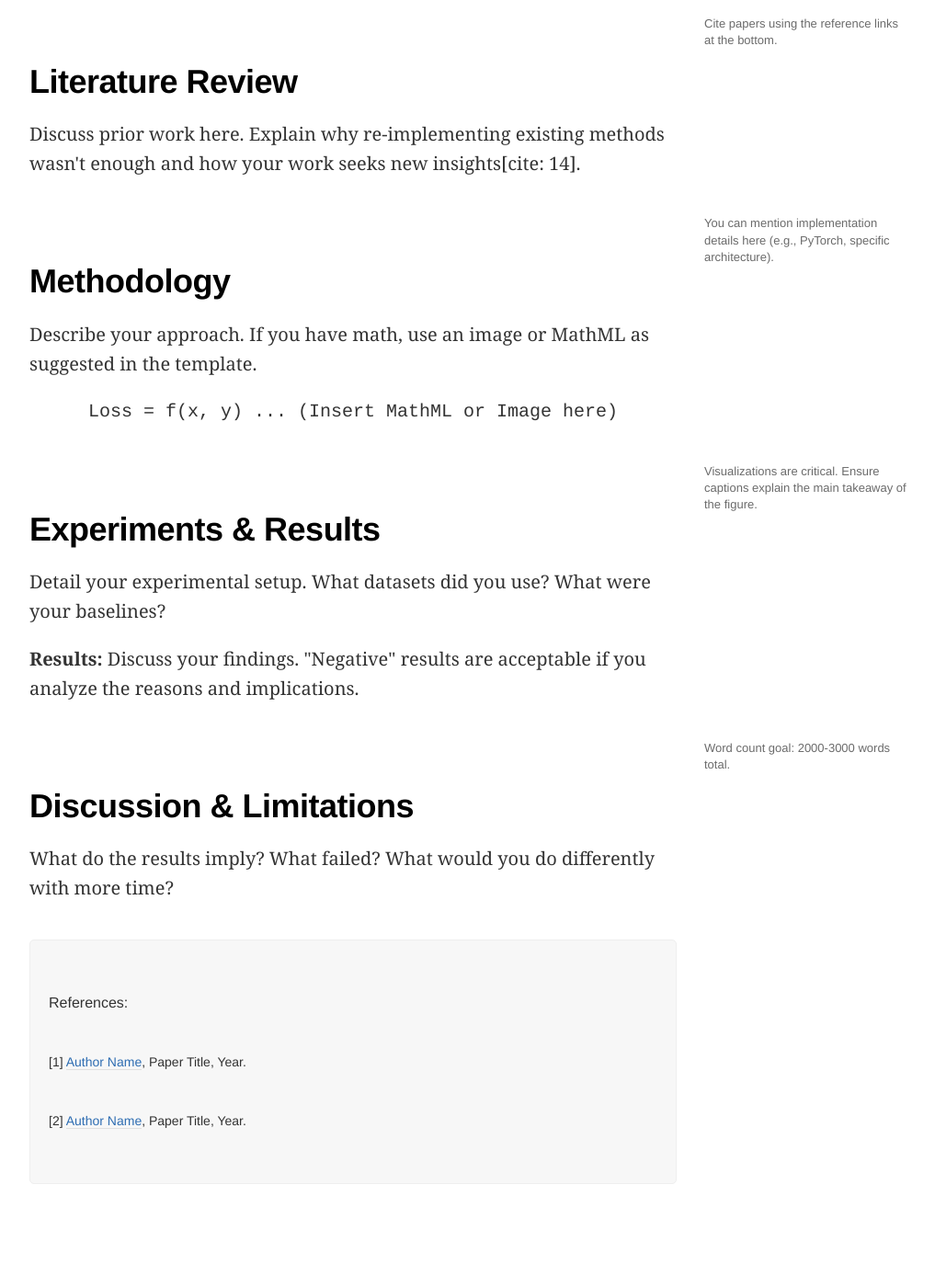
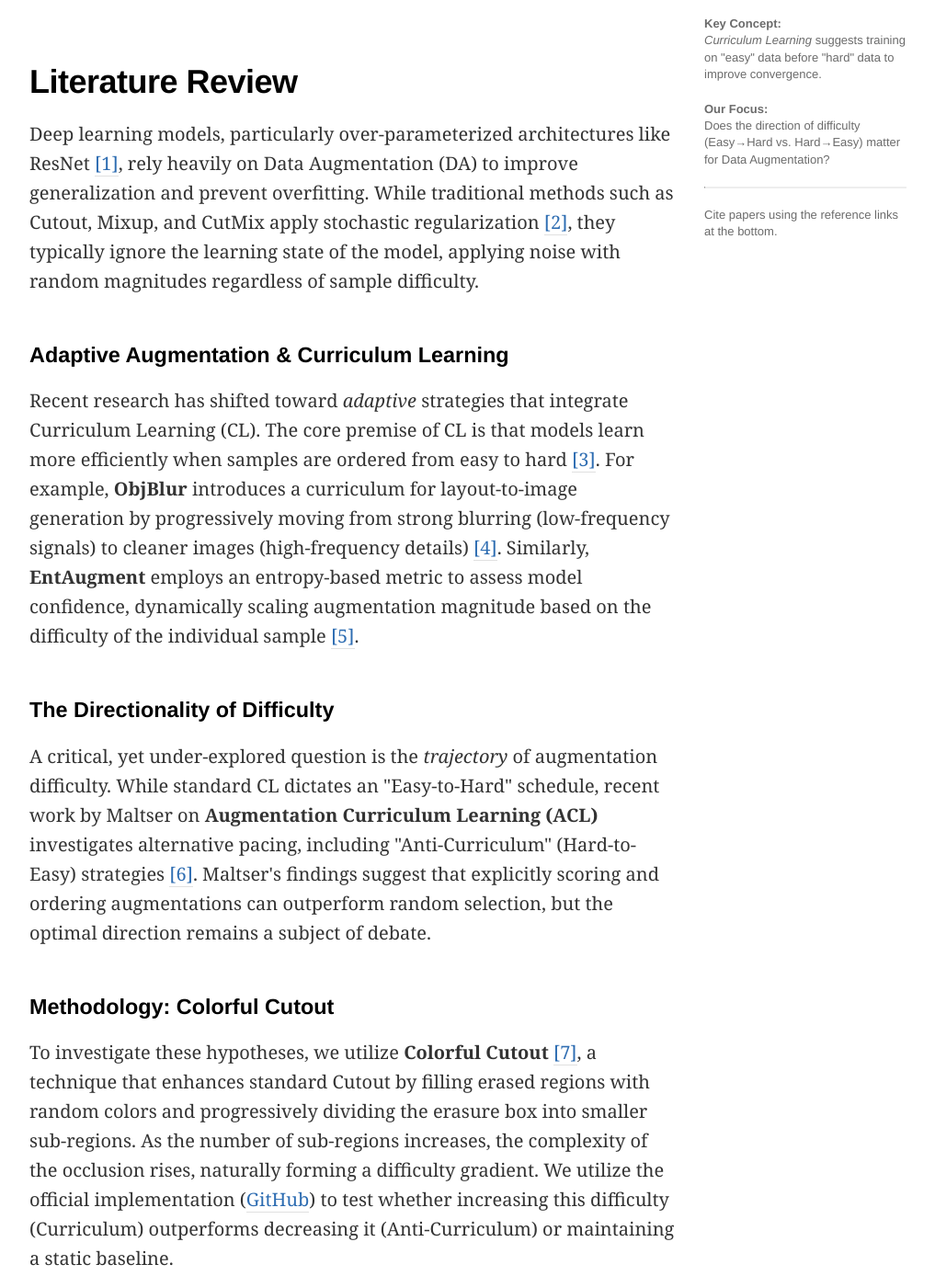
Before and after one commit to Elidornier/6_7960_final_project, a plain HTML site: page blog/index.html in a window 1280 px wide. Shown: the part 667-2055 px from the top of the page at 92% size, without its empty margins (236-1253 px from the left). Before the commit the page ends 1975 px from the top, so only its background shows below. Drawn offline with nearby package versions, Linux system fonts and the light colour scheme.

Commit message:
blog push #2

```diff
--- a/blog/index.html
+++ b/blog/index.html
@@ -231,14 +231,42 @@
 </div>
 
 <div class="content-margin-container" id="related_work">
-    <div class="margin-left-block"></div>
+    <div class="margin-left-block">
+    </div>
     <div class="main-content-block">
         <h1>Literature Review</h1>
         <p>
-            Discuss prior work here. Explain why re-implementing existing methods wasn't enough and how your work seeks new insights[cite: 14].
+            Deep learning models, particularly over-parameterized architectures like ResNet <a href="#ref_1">[1]</a>, rely heavily on Data Augmentation (DA) to improve generalization and prevent overfitting. While traditional methods such as Cutout, Mixup, and CutMix apply stochastic regularization <a href="#ref_2">[2]</a>, they typically ignore the learning state of the model, applying noise with random magnitudes regardless of sample difficulty.
+        </p>
+
+        <h3>Adaptive Augmentation & Curriculum Learning</h3>
+        <p>
+            Recent research has shifted toward <em>adaptive</em> strategies that integrate Curriculum Learning (CL). The core premise of CL is that models learn more efficiently when samples are ordered from easy to hard <a href="#ref_3">[3]</a>.
+            For example, <strong>ObjBlur</strong> introduces a curriculum for layout-to-image generation by progressively moving from strong blurring (low-frequency signals) to cleaner images (high-frequency details) <a href="#ref_4">[4]</a>. Similarly, <strong>EntAugment</strong> employs an entropy-based metric to assess model confidence, dynamically scaling augmentation magnitude based on the difficulty of the individual sample <a href="#ref_5">[5]</a>.
+        </p>
+
+        <h3>The Directionality of Difficulty</h3>
+        <p>
+            A critical, yet under-explored question is the <em>trajectory</em> of augmentation difficulty. While standard CL dictates an "Easy-to-Hard" schedule, recent work by Maltser on <strong>Augmentation Curriculum Learning (ACL)</strong> investigates alternative pacing, including "Anti-Curriculum" (Hard-to-Easy) strategies <a href="#ref_6">[6]</a>. Maltser's findings suggest that explicitly scoring and ordering augmentations can outperform random selection, but the optimal direction remains a subject of debate.
+        </p>
+
+        <h3>Methodology: Colorful Cutout</h3>
+        <p>
+            To investigate these hypotheses, we utilize <strong>Colorful Cutout</strong> <a href="#ref_7">[7]</a>, a technique that enhances standard Cutout by filling erased regions with random colors and progressively dividing the erasure box into smaller sub-regions. As the number of sub-regions increases, the complexity of the occlusion rises, naturally forming a difficulty gradient. We utilize the official implementation (<a href="https://github.com/c-juhwan/colorful-cutout-aug/tree/master">GitHub</a>) to test whether increasing this difficulty (Curriculum) outperforms decreasing it (Anti-Curriculum) or maintaining a static baseline.
         </p>
     </div>
     <div class="margin-right-block">
+        <div style="margin-bottom: 20px;">
+            <strong>Key Concept:</strong><br>
+            <em>Curriculum Learning</em> suggests training on "easy" data before "hard" data to improve convergence.
+        </div>
+        <div style="margin-bottom: 20px;">
+            <strong>Our Focus:</strong><br>
+            Does the direction of difficulty (Easy&rarr;Hard vs. Hard&rarr;Easy) matter for Data Augmentation?
+        </div>
+
+        <hr style="border-top: 1px solid #eee; margin: 20px 0;">
+
         Cite papers using the reference links at the bottom.
     </div>
 </div>
@@ -295,8 +323,21 @@
     <div class="main-content-block">
         <div class='citation' id="references" style="height:auto"><br>
             <span style="font-size:16px">References:</span><br><br>
-            <a id="ref_1"></a>[1] <a href="#">Author Name</a>, Paper Title, Year.<br><br>
-            <a id="ref_2"></a>[2] <a href="#">Author Name</a>, Paper Title, Year.<br><br>
+
+            <a id="ref_1"></a>[1] He, K., et al. "Deep residual learning for image recognition." CVPR 2016.<br><br>
+
+            <a id="ref_2"></a>[2] DeVries, T., & Taylor, G. W. "Improved regularization of convolutional neural networks with cutout." arXiv 2017.<br><br>
+
+            <a id="ref_3"></a>[3] Bengio, Y., et al. "Curriculum learning." ICML 2009.<br><br>
+
+            <a id="ref_4"></a>[4] Frolov, S., et al. "ObjBlur: A Curriculum Learning Approach With Progressive Object-Level Blurring." arXiv 2024.<br><br>
+
+            <a id="ref_5"></a>[5] Yang, S., et al. "EntAugment: Entropy-Driven Adaptive Data Augmentation Framework." arXiv 2024.<br><br>
+
+            <a id="ref_6"></a>[6] Maltser, R. "Augmentation Curriculum Learning." Master's Thesis, Hebrew University of Jerusalem, 2025.<br><br>
+
+            <a id="ref_7"></a>[7] Choi, J., & Kim, Y. "Colorful Cutout: Enhancing Image Data Augmentation with Curriculum Learning." ICLR Tiny Papers 2024.<br><br>
+
         </div>
     </div>
     <div class="margin-right-block"></div>
```
